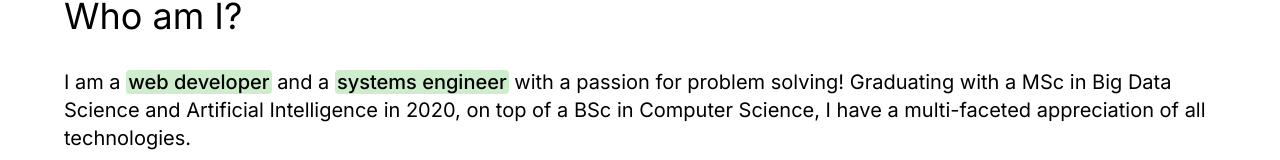
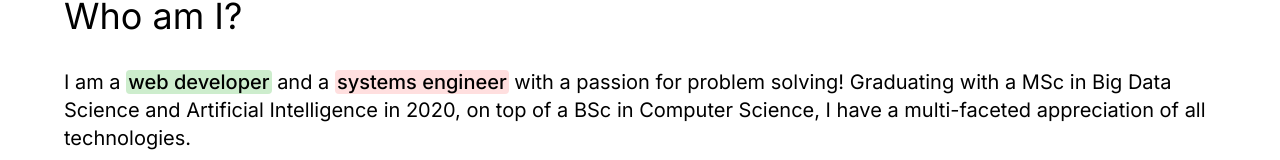
Before and after one commit to OliverBeckwith/oliverbeckwith.github.io, a React (Vite) app: page / in a window 1280 px wide. Shown: the part 596-756 px from the top of the page. Built offline with nearby package versions, Linux system fonts and the light colour scheme.

Commit message:
Highlight tweak

```diff
--- a/src/components/About/index.tsx
+++ b/src/components/About/index.tsx
@@ -11,10 +11,10 @@ export const About = () => {
       <SectionHeader>Who am I?</SectionHeader>
       <SectionContent>
         I am a <Strong>web developer</Strong> and a{" "}
-        <Strong>systems engineer</Strong> with a passion for problem solving!
-        Graduating with a MSc in Big Data Science and Artificial Intelligence in
-        2020, on top of a BSc in Computer Science, I have a multi-faceted
-        appreciation of all technologies.
+        <Strong colour="red">systems engineer</Strong> with a passion for
+        problem solving! Graduating with a MSc in Big Data Science and
+        Artificial Intelligence in 2020, on top of a BSc in Computer Science, I
+        have a multi-faceted appreciation of all technologies.
       </SectionContent>
       <SectionContent>
         I am always looking to make use of new and exciting technologies,
```
